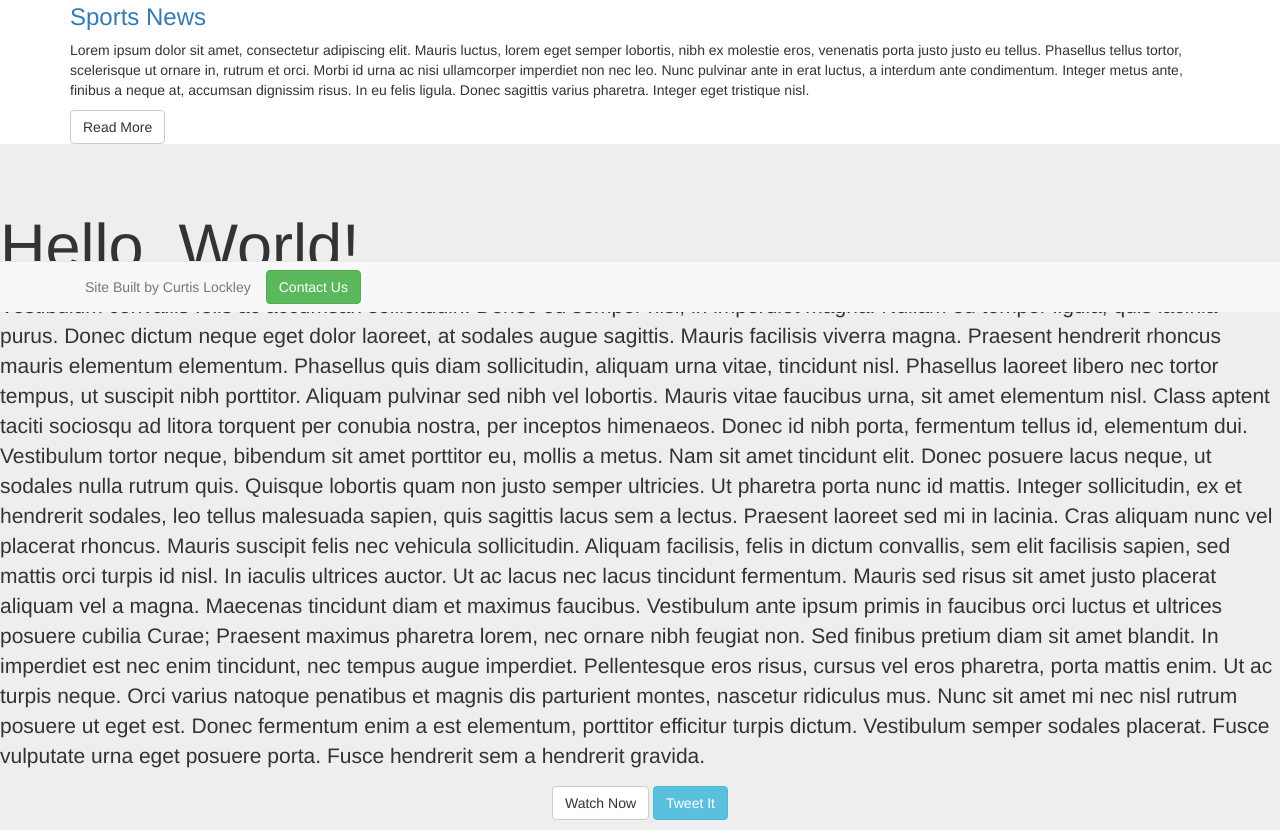
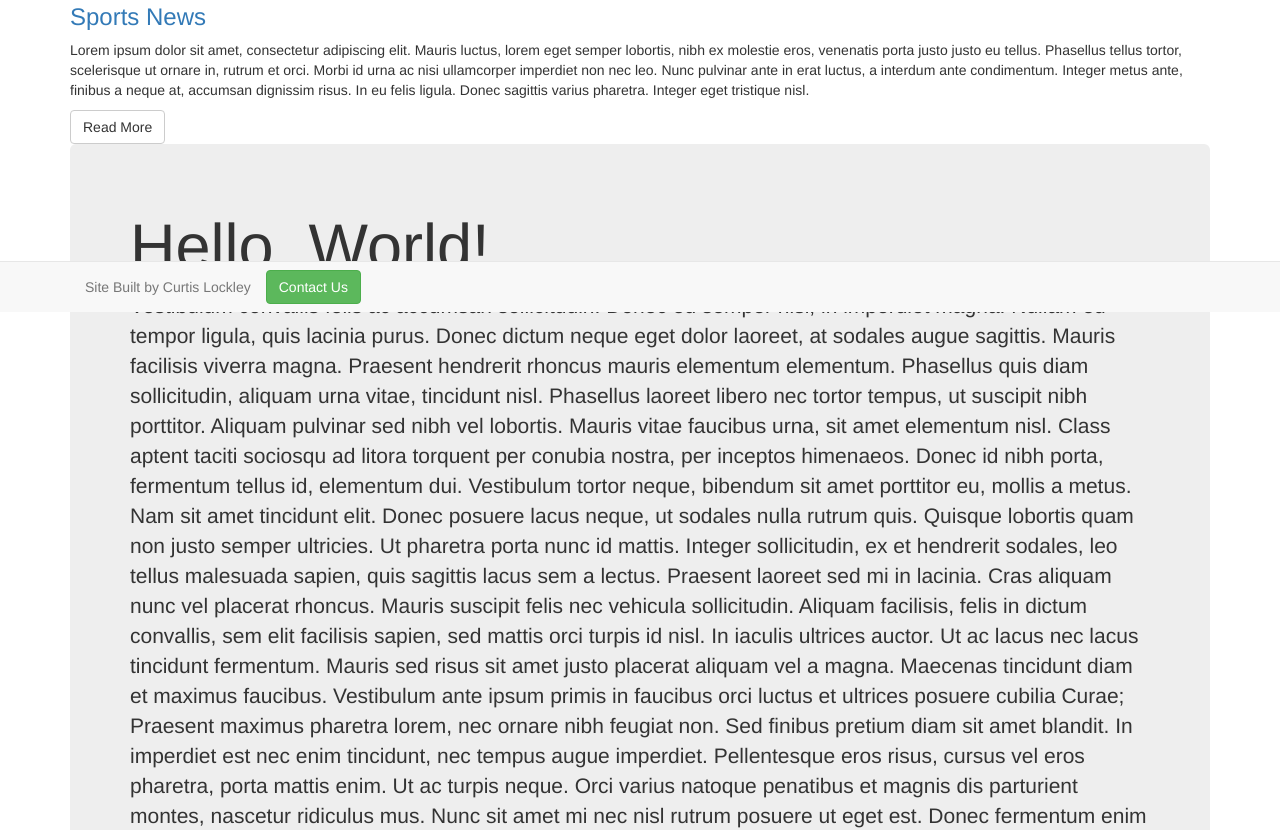
Before and after one commit to Curtis-Lockley/bootstrap1, a plain HTML site: page index.html in a window 1280 px wide. Shown: the part 488-1318 px from the top of the page. Drawn offline with nearby package versions, Linux system fonts and the light colour scheme.

Commit message:
Add files via upload

```diff
--- a/index.html
+++ b/index.html
@@ -71,8 +71,9 @@
 
 </div>
 
+ <div class="container">
+<div class="jumbotron" "text-center">
 
-<div class="jumbotron">
 <h1>Hello, World!</h1>
     <p>Vestibulum convallis felis ac accumsan sollicitudin. Donec eu semper nisi, in imperdiet magna. Nullam eu tempor ligula, quis lacinia purus. Donec dictum neque eget dolor laoreet, at sodales augue sagittis. Mauris facilisis viverra magna. Praesent hendrerit rhoncus mauris elementum elementum. Phasellus quis diam sollicitudin, aliquam urna vitae, tincidunt nisl. Phasellus laoreet libero nec tortor tempus, ut suscipit nibh porttitor. Aliquam pulvinar sed nibh vel lobortis. Mauris vitae faucibus urna, sit amet elementum nisl. Class aptent taciti sociosqu ad litora torquent per conubia nostra, per inceptos himenaeos. Donec id nibh porta, fermentum tellus id, elementum dui. Vestibulum tortor neque, bibendum sit amet porttitor eu, mollis a metus. Nam sit amet tincidunt elit. Donec posuere lacus neque, ut sodales nulla rutrum quis.
 
@@ -81,7 +82,7 @@ Quisque lobortis quam non justo semper ultricies. Ut pharetra porta nunc id matt
 Sed finibus pretium diam sit amet blandit. In imperdiet est nec enim tincidunt, nec tempus augue imperdiet. Pellentesque eros risus, cursus vel eros pharetra, porta mattis enim. Ut ac turpis neque. Orci varius natoque penatibus et magnis dis parturient montes, nascetur ridiculus mus. Nunc sit amet mi nec nisl rutrum posuere ut eget est. Donec fermentum enim a est elementum, porttitor efficitur turpis dictum. Vestibulum semper sodales placerat. Fusce vulputate urna eget posuere porta. Fusce hendrerit sem a hendrerit gravida.</p>
     <center>     <a class="btn btn-default"> Watch Now</a>
      <a class="btn btn-info">Tweet It</a> </center>
-
+    <
 </div>
 
 
```
